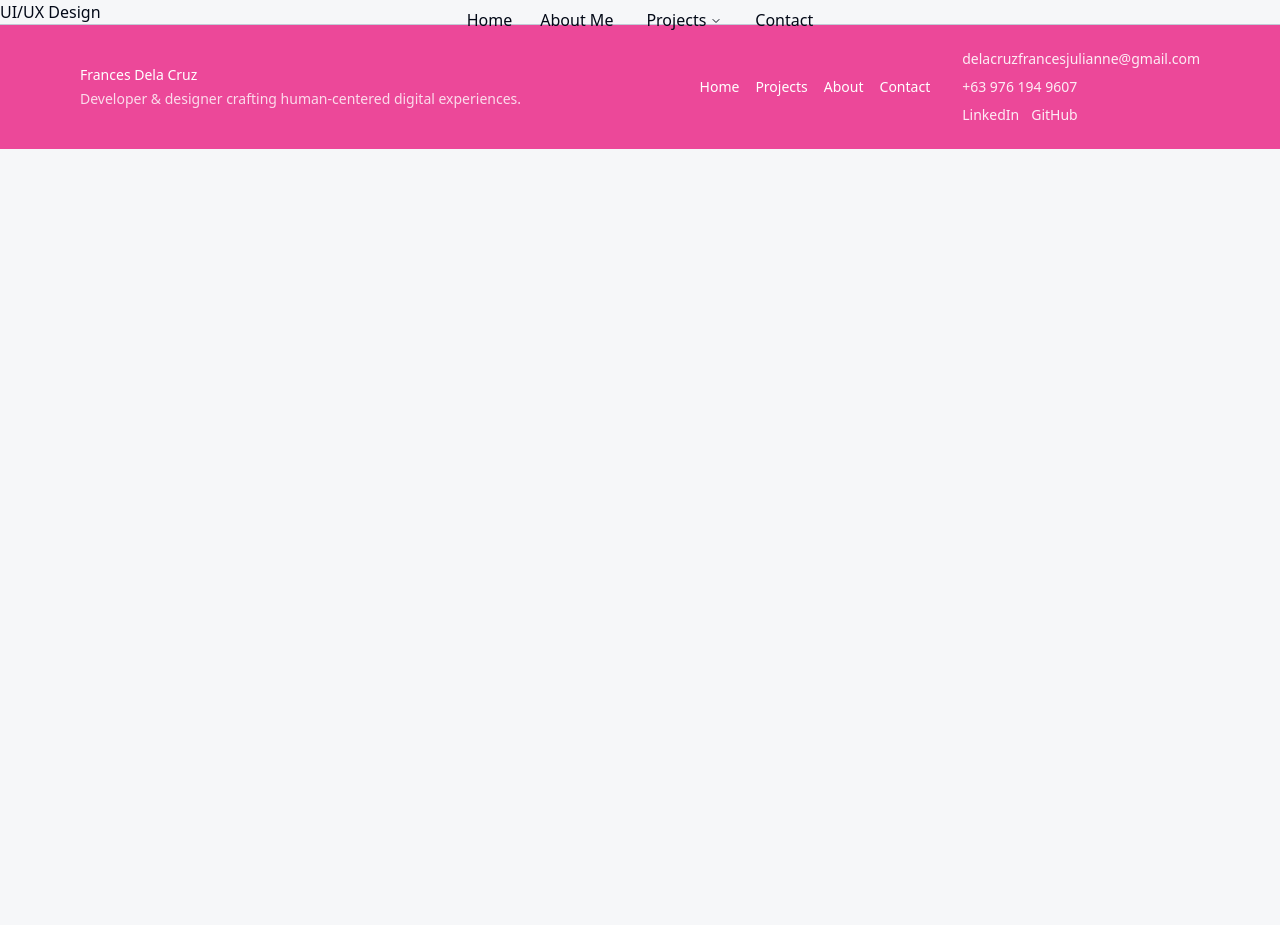
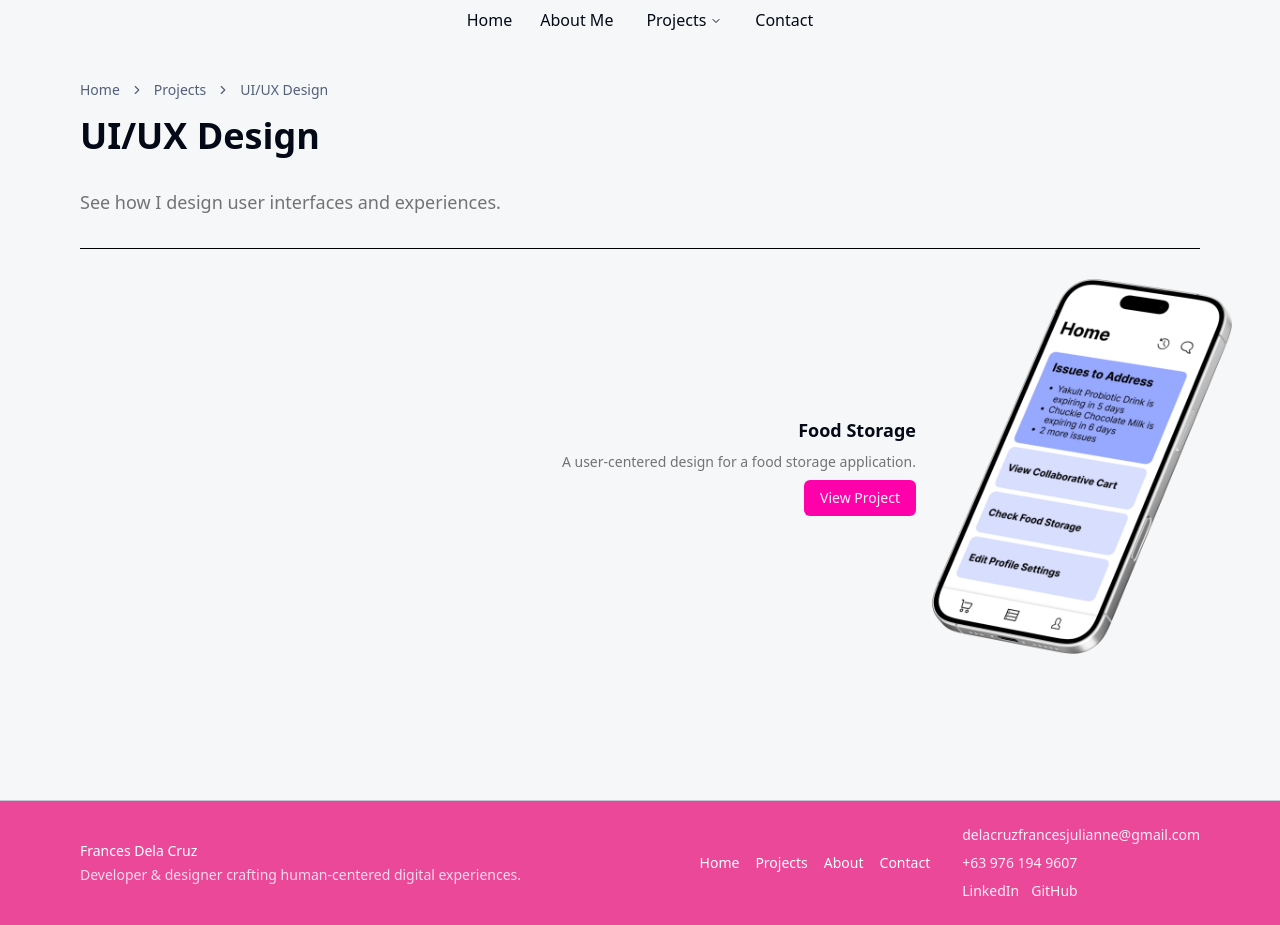
Before and after one commit to frncs-dc/portfolio, a Next.js app: page /projects/uiux-design in a window 1280 px wide. Before the commit the page ends 800 px from the top, so only its background shows below. Built offline with nearby package versions, Linux system fonts and the light colour scheme.

Commit message:
feat: updated page layout of uiuxdesign

```diff
--- a/src/app/projects/uiux-design/page.jsx
+++ b/src/app/projects/uiux-design/page.jsx
@@ -1,7 +1,81 @@
+"use client";
+
+import {
+    Breadcrumb,
+    BreadcrumbItem,
+    BreadcrumbLink,
+    BreadcrumbSeparator,
+    BreadcrumbList,
+} from "@/components/ui/breadcrumb";
+
+import Image from "next/image";
+import Link from "next/link";
+import { Button } from "@/components/ui/button";
+import { useRouter } from "next/navigation";
+
 export default function UIUXDesign() {
+    const router = useRouter();
+
     return (
-        <div>
-            <h1>UI/UX Design</h1>
+        <div className="relative z-10 min-h-screen">
+            {/* header */}
+            <div className="flex flex-col gap-4 p-20">
+                <Breadcrumb>
+                    <BreadcrumbList>
+                        <BreadcrumbItem>
+                            <BreadcrumbLink href="/">Home</BreadcrumbLink>
+                        </BreadcrumbItem>
+                        <BreadcrumbSeparator />
+                        <BreadcrumbItem>
+                            <BreadcrumbLink href="/projects">
+                                Projects
+                            </BreadcrumbLink>
+                        </BreadcrumbItem>
+                        <BreadcrumbSeparator />
+                        <BreadcrumbItem>
+                            <BreadcrumbLink href="/projects/uiux-design">
+                                UI/UX Design
+                            </BreadcrumbLink>
+                        </BreadcrumbItem>
+                    </BreadcrumbList>
+                </Breadcrumb>
+                <h1 className="text-4xl font-bold mb-4">UI/UX Design</h1>
+                <p className="text-lg text-neutral-500 mb-4">
+                    See how I design user interfaces and experiences.
+                </p>
+                <hr className="w-full border-1/2 border-black" />
+            </div>
+
+            <div className="flex flex-col gap-8">
+                {/* project row */}
+                <div
+                    className="relative flex flex-row-reverse items-center gap-4 px-20"
+                    id="food-storage-container"
+                >
+                    <Image
+                        src="/Projects/Food Storage/FoodStorage.webp"
+                        alt="Food Storage"
+                        width={350}
+                        height={500}
+                        className="z-30 -mr-8 -mt-20 mb-[-6rem] h-auto w-[300px] rounded-2xl cursor-pointer hover:scale-110 transition-all duration-300 hover:ml-20"
+                        onClick={() => {
+                            router.push("/projects/uiux-design/food-storage");
+                        }}
+                    />
+                    <div className="flex flex-col gap-2 items-end text-right">
+                        <p className="text-lg font-semibold">Food Storage</p>
+                        <p className="text-sm text-neutral-500">
+                            A user-centered design for a food storage
+                            application.
+                        </p>
+                        <Button className="w-fit">
+                            <Link href="/projects/uiux-design/food-storage">
+                                View Project
+                            </Link>
+                        </Button>
+                    </div>
+                </div>
+            </div>
         </div>
     );
 }
```
